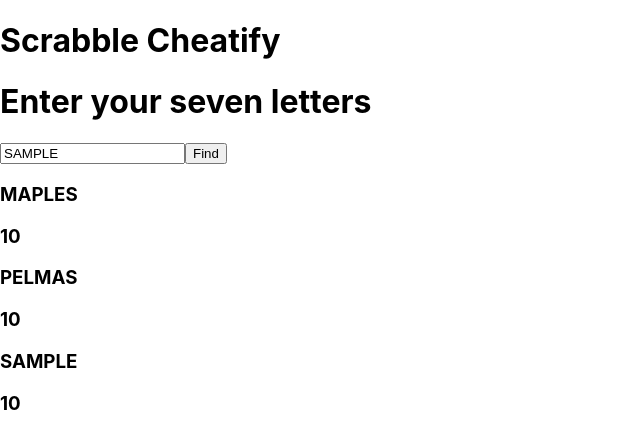
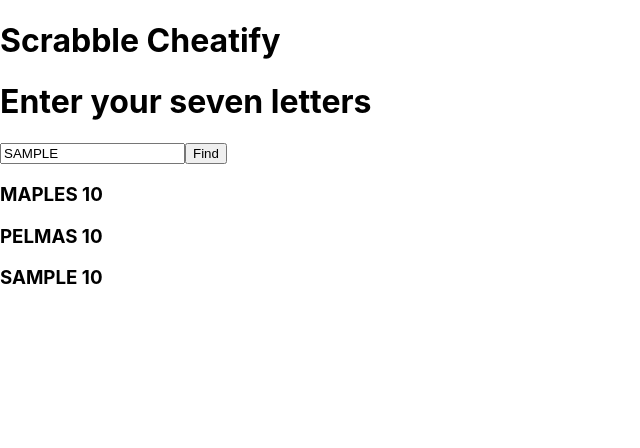
Before and after one commit to wesjones15/scrabble-cheat-v2, a React (Create React App) app: page / in a window 1280 px wide. Both pictures are taken after typing "Sample" into the empty fields and a click on the button "Find". Shown: the top 448 px of the page, without its empty margins (0-640 px from the left). Built offline with nearby package versions, Linux system fonts and the light colour scheme.

Commit message:
components, Hooks, Context, Reducer

```diff
--- /dev/null
+++ b/src/components/InputForm.js
@@ -0,0 +1,47 @@
+import React, { useState, useEffect, useContext } from 'react'
+import verifySevenLetters from '../logic/verifySevenLetters'
+// import returnBestWords from '../logic/returnBestWords'
+import LettersContext from '../context/letters-context'
+
+const InputForm = (props) => {
+    const { dispatch } = useContext(LettersContext)
+    const [letters, setLetters] = useState(props.letters)
+    // const [results, setResults] = useState()
+
+    const onInputChange = (e) => {
+
+        const letters__toVerify = e.target.value.toUpperCase()
+        if (verifySevenLetters(letters__toVerify)) {
+            setLetters(letters__toVerify)
+            // dispatch({ type: "VERIFY_LETTERS", letters__toVerify })
+        }
+    }
+
+    const onSubmit = (e) => {
+        e.preventDefault()
+        dispatch({ type: "RETURN_BEST_WORDS", letters })
+        // console.log(letters)
+        // let resultsIn = returnBestWords(letters)
+        // console.log(resultsIn)
+        // setResults(resultsIn)
+
+    }
+
+    useEffect(() => {
+        dispatch({ type: "RETURN_BEST_WORDS", letters })
+        // let resultsIn = returnBestWords(letters)
+        // console.log(resultsIn)
+        // setResults(resultsIn)
+        // dispatch({ results: resultsIn })
+    }, [letters])
+
+    return (
+        <form onSubmit={onSubmit}>
+            <h1>Enter your seven letters</h1>
+            <input onChange={onInputChange} type="text" value={letters} />
+            <button>Find</button>
+        </form>
+    )
+}
+
+export { InputForm as default }
--- /dev/null
+++ b/src/components/Result.js
@@ -0,0 +1,14 @@
+import React from 'react'
+// import LettersContext from '../context/letters-context'
+
+const Result = ({word, score}) => {
+    const display = word + "\t" + score
+    // const { dispatch } = useContext(LettersContext)
+    return (
+        <div>
+            <h3>{display}</h3>
+        </div>
+    )
+}
+
+export { Result as default }
--- /dev/null
+++ b/src/components/ResultsList.js
@@ -0,0 +1,16 @@
+import React, { useContext } from 'react'
+import Result from './Result'
+import LettersContext from '../context/letters-context'
+
+const ResultsList = () => {
+    const { results } = useContext(LettersContext)
+    return results ? results.map(result => (
+        <Result
+            key={result[0]}
+            word={result[0]}
+            score={result[1]}
+        />
+    )) : (<div />)
+}
+
+export { ResultsList as default }
--- a/src/components/ScrabbleCheatApp.js
+++ b/src/components/ScrabbleCheatApp.js
@@ -1,47 +1,19 @@
-import React, { useState } from 'react'
-import verifySevenLetters from '../logic/verifySevenLetters'
-import returnBestWords from '../logic/returnBestWords'
+import React, { useReducer } from 'react'
+import InputForm from './InputForm'
+import ResultsList from './ResultsList'
+import LettersContext from '../context/letters-context'
+import lettersReducer from '../reducers/letters'
 
-const ScrabbleCheatApp = (props) => {
-    const [letters, setLetters] = useState(props.letters)
-    const [results, setResults] = useState()
-
-    const onInputChange = (e) => {
-        const letters__toVerify = e.target.value.toUpperCase()
-        if (verifySevenLetters(letters__toVerify)) {
-            setLetters(letters__toVerify)
-        }
-    }
-
-    const onSubmit = (e) => {
-        e.preventDefault()
-        console.log(letters)
-        let resultsIn = returnBestWords(letters)
-        console.log(resultsIn)
-        setResults(resultsIn)
-    }
+const ScrabbleCheatApp = () => {
+    const [results, dispatch] = useReducer(lettersReducer, [])
 
     return (
-        <div>
+        <LettersContext.Provider value={{ results, dispatch }}>
             <h1>Scrabble Cheatify</h1>
 
-            <form onSubmit={onSubmit}>
-                <h1>Enter your seven letters</h1>
-                <input onChange={onInputChange} type="text" value={letters} />
-                <button>Find</button>
-            </form>
-
-            <div>
-                { results ?
-                    results.map(result => (
-                        <div key={result[0]}>
-                            <h3>{result[0]}</h3>
-                            <h3>{result[1]}</h3>
-                        </div>
-                    )) : (<div />)
-                }
-            </div>
-        </div>
+            <InputForm />
+            <ResultsList />
+        </LettersContext.Provider>
     )
 }
 
--- /dev/null
+++ b/src/context/letters-context.js
@@ -0,0 +1,5 @@
+import React from 'react';
+
+const LettersContext = React.createContext();
+
+export default LettersContext;
--- a/src/logic/returnBestWords.js
+++ b/src/logic/returnBestWords.js
@@ -2,7 +2,7 @@ import findScrabbleWordsFromLetters from './findScrabbleWordsFromLetters'
 import getTopThreeBestWords from './getTopThreeBestWords'
 
 const returnBestWords = (letters) => {
-    return getTopThreeBestWords(findScrabbleWordsFromLetters(letters.split('')))
+    if (letters) return getTopThreeBestWords(findScrabbleWordsFromLetters(letters.split('')))
 }
 
 export { returnBestWords as default }
--- a/src/logic/verifySevenLetters.js
+++ b/src/logic/verifySevenLetters.js
@@ -9,7 +9,7 @@ export default (letters) => {
     })
 
     if (!isInvalid) {
-        if (letters.length <= 7 && letters.length > 0) return true
+        if (letters.length <= 7 && letters.length >= 0) return true
         else return false
     } else return false
 }
--- /dev/null
+++ b/src/reducers/letters.js
@@ -0,0 +1,15 @@
+import returnBestWords from '../logic/returnBestWords'
+// import verifySevenLetters from '../logic/verifySevenLetters';
+
+const lettersReducer = (state, action) => {
+    switch (action.type) {
+        case 'RETURN_BEST_WORDS':
+            return returnBestWords(action.letters)
+        // case 'VERIFY_LETTERS':
+        //     return verifySevenLetters(action.letters)
+        default:
+            return state
+    }
+}
+
+export { lettersReducer as default }
```
Also changed, not shown: src/components/InputTile.js (added, +11 -0 lines).
